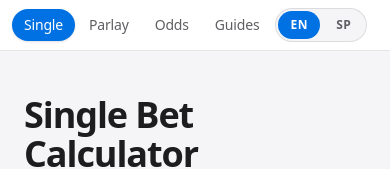
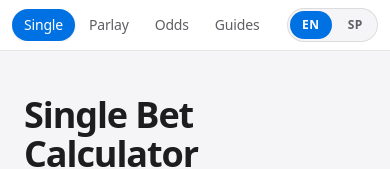
Before and after one commit to osbelmorell/betting-calculator, a Next.js app: page / in a window 390 px wide. Shown: the top 169 px of the page. Built offline with nearby package versions, Linux system fonts and the light colour scheme.

Commit message:
feat: enhance GlobalCalcToggle layout and improve responsiveness for better user interaction

```diff
--- a/app/components/GlobalCalcToggle.tsx
+++ b/app/components/GlobalCalcToggle.tsx
@@ -62,8 +62,9 @@ export default function GlobalCalcToggle() {
       aria-label={labelCopy.nav}
       className="pointer-events-none fixed left-0 right-0 top-0 z-40 sm:left-1/2 sm:right-auto sm:top-[var(--toggle-top)] sm:-translate-x-1/2"
     >
-      <div className="hide-touch-scrollbar pointer-events-auto flex w-full items-center gap-1 overflow-x-auto border-b border-[var(--border-color)] bg-[var(--surface)] px-3 py-2 backdrop-blur-md sm:inline-flex sm:w-auto sm:overflow-visible sm:rounded-full sm:border sm:p-1 sm:shadow-[var(--shadow-md)]">
-        <div role="tablist" aria-label={labelCopy.calcType} className="inline-flex min-w-max items-center gap-0.5 sm:flex-none sm:rounded-full sm:bg-[var(--surface)] sm:p-0.5">
+      <div className="pointer-events-auto flex w-full items-center gap-2 border-b border-[var(--border-color)] bg-[var(--surface)] px-3 py-2 backdrop-blur-md sm:inline-flex sm:w-auto sm:gap-1 sm:rounded-full sm:border sm:p-1 sm:shadow-[var(--shadow-md)]">
+        <div className="hide-touch-scrollbar min-w-0 flex-1 overflow-x-auto sm:overflow-visible">
+          <div role="tablist" aria-label={labelCopy.calcType} className="inline-flex min-w-max items-center gap-0.5 sm:flex-none sm:rounded-full sm:bg-[var(--surface)] sm:p-0.5">
           {tabs.map((tab) => {
             const isActive = tab.route === '/'
               ? normalizedRoute === '/'
@@ -85,9 +86,10 @@ export default function GlobalCalcToggle() {
               </Link>
             );
           })}
+          </div>
         </div>
 
-        <div role="group" aria-label={labelCopy.language} className="inline-flex shrink-0 items-center gap-1 rounded-full border border-[var(--border-color)] bg-[var(--surface-soft)] p-0.5">
+        <div role="group" aria-label={labelCopy.language} className="ml-auto inline-flex shrink-0 items-center gap-1 rounded-full border border-[var(--border-color)] bg-[var(--surface-soft)] p-0.5 sm:ml-0">
           {supportedLocales.map((locale) => {
             const isActive = locale === currentLocale;
 
```
